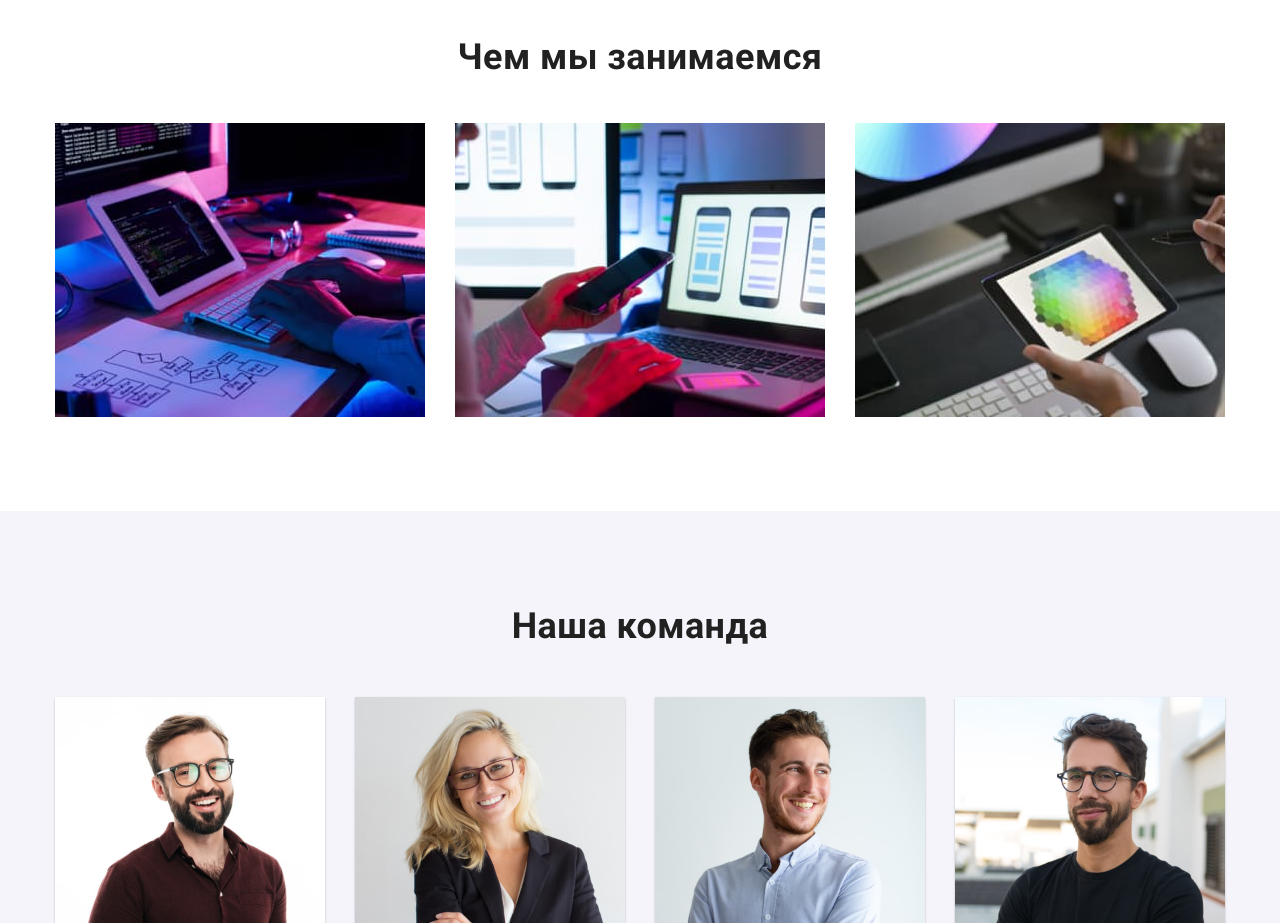
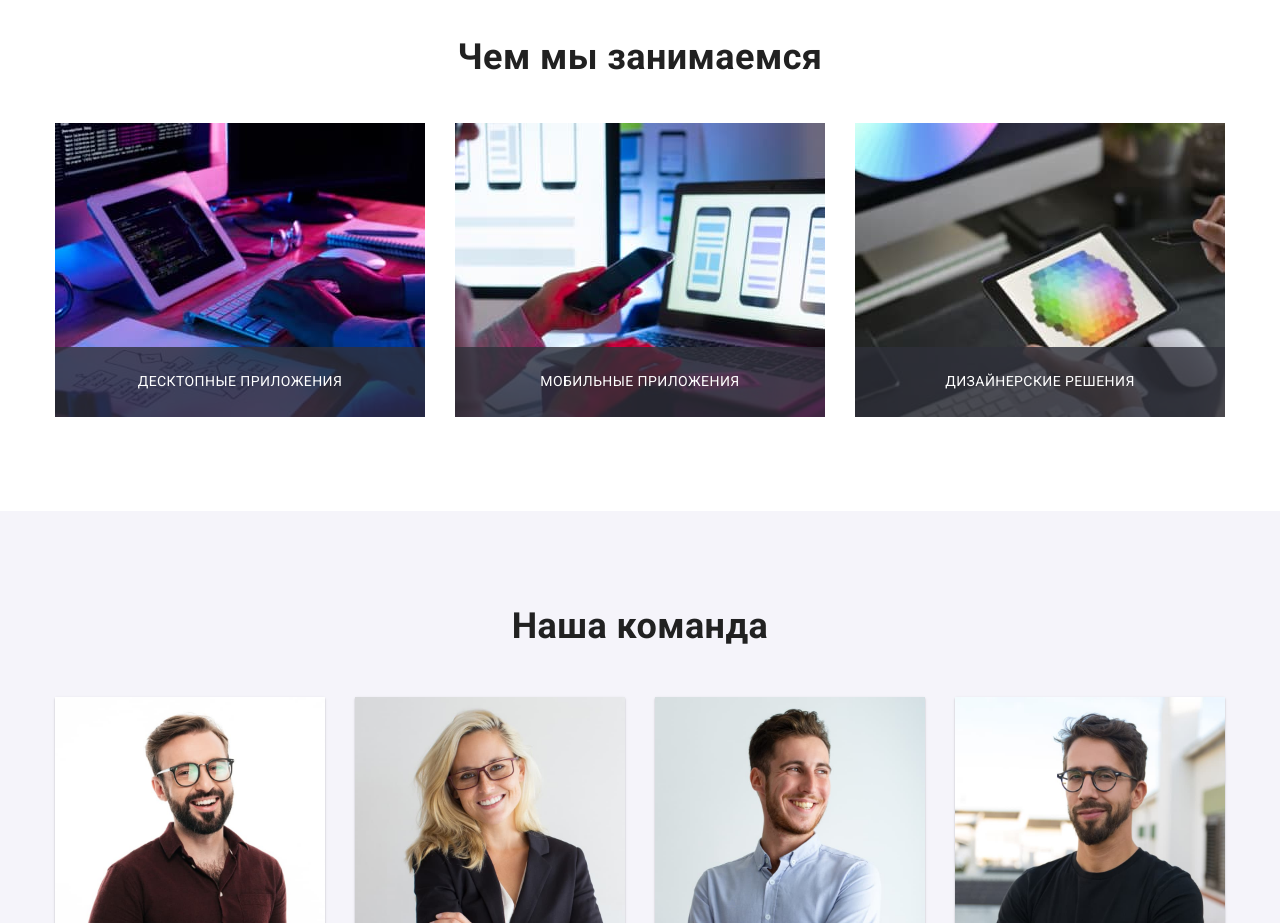
Before and after one commit to IrynaMovchan/goit-markup-hw-05, a plain HTML site: page index.html in a window 1280 px wide. Shown: the part 1080-2003 px from the top of the page. Drawn offline with nearby package versions, Linux system fonts and the light colour scheme.

Commit message:
Добавляет оверлей

```diff
--- a/css/styles.css
+++ b/css/styles.css
@@ -330,13 +330,22 @@ footer .logo {
 }
 
 .btn-close {
+  display: flex;
+  justify-content: end;
+  align-items: flex-end;
   width: 30px;
   height: 30px;
   margin-top: 8px;
   margin-right: 8px;
+  margin-left: auto;
   border: 1px solid rgba(0, 0, 0, 0.1);
   border-radius: 50%;
   background-color: var(--contacts-color);
+}
+
+.close-icon {
+  margin: auto;
+  fill: var(--logo-color);
 }
 
 /* ------FEATURES------ */
@@ -393,11 +402,27 @@ footer .logo {
 }
 
 .actions-item {
+  position: relative;
   margin-left: 30px;
 }
 
 .actions-name {
   margin-bottom: 45px;
+}
+
+.actions-description {
+  position: absolute;
+  bottom: 0;
+  left: 0;
+  display: flex;
+  justify-content: center;
+  align-items: center;
+  line-height: 1.14;
+  text-transform: uppercase;
+  color: var(--contacts-color);
+  width: 100%;
+  height: 70px;
+  background-color: rgba(47, 48, 58, 0.8);
 }
 
 /* ------OUR TEAM------ */
--- a/index.html
+++ b/index.html
@@ -67,7 +67,7 @@
           <div class="modal">
             <button class="btn-close" data-modal-close>
               <svg class="close-icon" width="18" height="18">
-                <use href=""></use>
+                <use href="./images/icons.svg#close"></use>
               </svg>
             </button>
           </div>
@@ -132,9 +132,11 @@
           <ul class="actions-list">
             <li class="actions-item list">
               <img src="./images/action-1.jpg" alt="Человек печатает на клавиатуре" width="370" />
+              <p class="actions-description">Десктопные приложения</p>
             </li>
             <li class="actions-item list">
               <img src="./images/action-2.jpg" alt="Человек держит телефон в руках" width="370" />
+              <p class="actions-description">Мобильные приложения</p>
             </li>
             <li class="actions-item list">
               <img
@@ -142,6 +144,7 @@
                 alt="Человек смотрит на палитру цветов на планшете"
                 width="370"
               />
+              <p class="actions-description">Дизайнерские решения</p>
             </li>
           </ul>
         </div>
```
Also changed, not shown: images/icons.svg, images/symbol-defs.svg (added).
